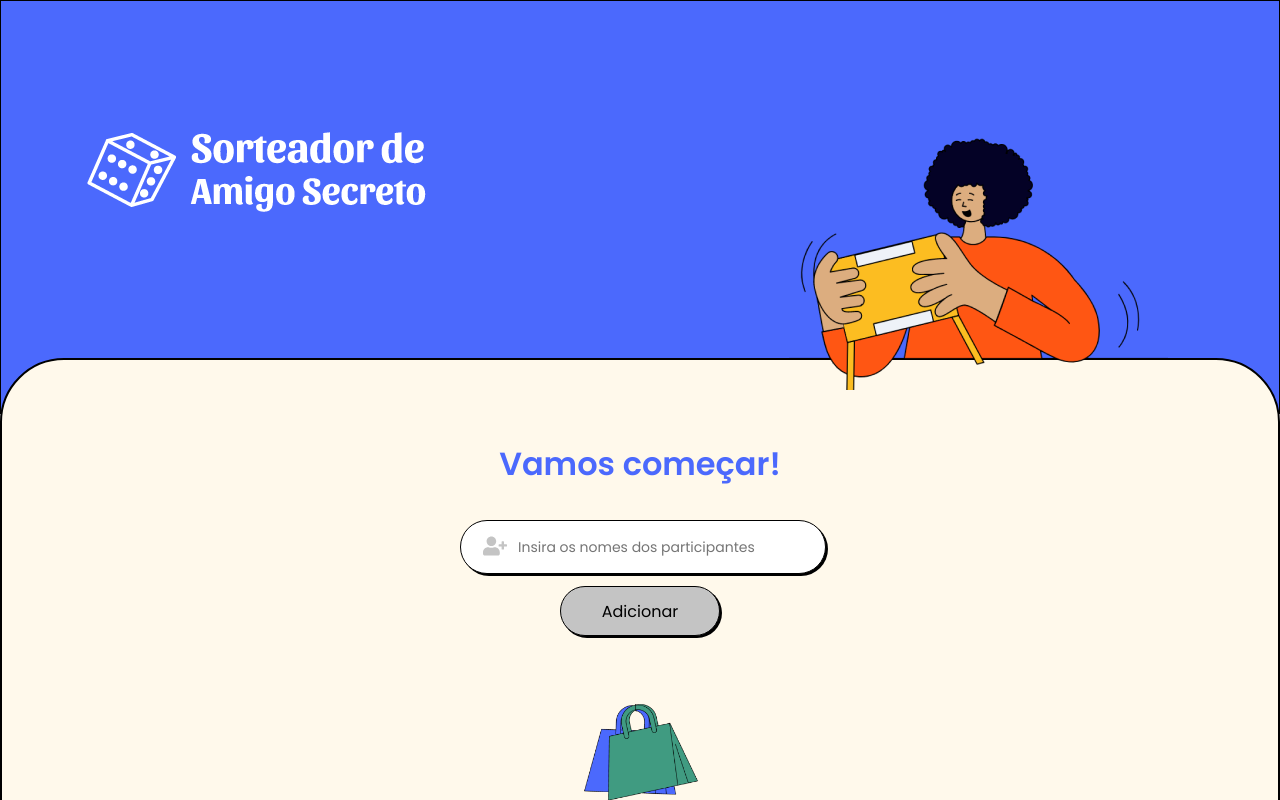
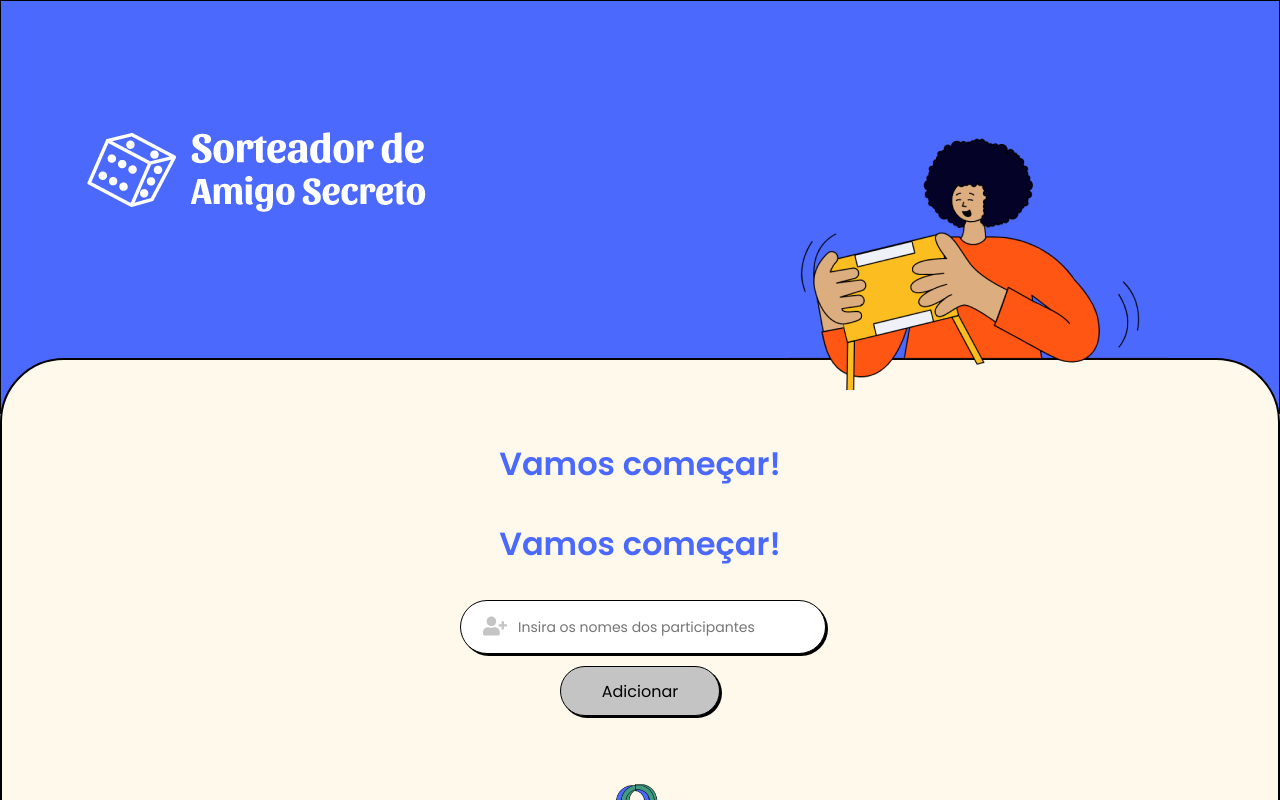
Before and after one commit to Melksedeque/amigo-secreto, a React (Vite) app: page / in a window 1280 px wide. Shown: the top 800 px of the page. Built offline with nearby package versions, Linux system fonts and the light colour scheme.

Commit message:
Adição de titulo na página e não no componente de Card

```diff
--- a/src/pages/Home/index.tsx
+++ b/src/pages/Home/index.tsx
@@ -12,6 +12,7 @@ export default function Home() {
       <Header />
       <div className={styles.container}>
         <Card>
+          <h2>Vamos começar!</h2>
           <Formulario />
           <ListaParticipantes />
           <Jogar />
```
